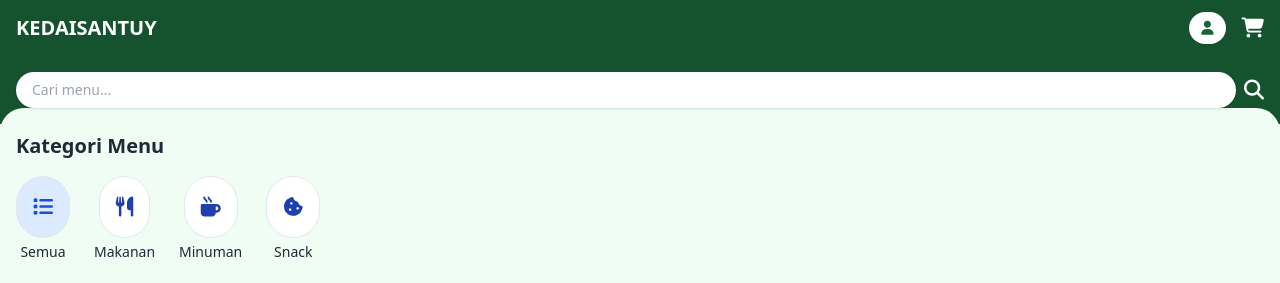
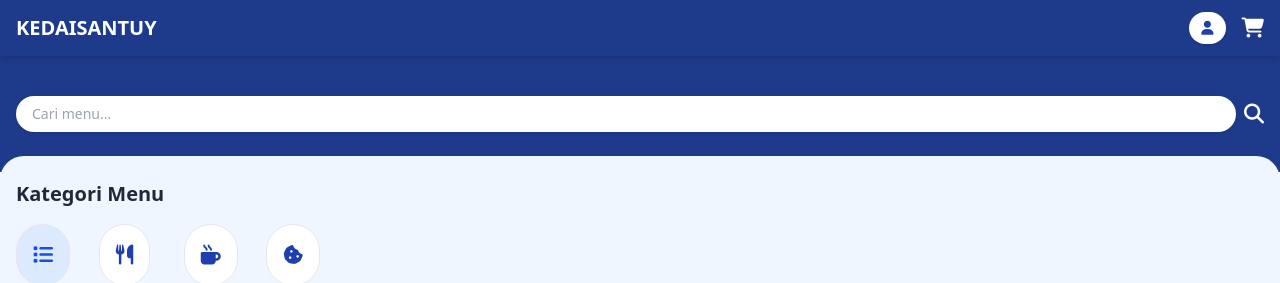
Before and after one commit to firmandwiPS/Iky-Ecommerce, a PHP site: page /crud-firman-php/index.php in a window 1280 px wide. Shown: the top 283 px of the page. Run offline with PHP 8.4, Linux system fonts and the light colour scheme; data comes from the database, SQL or seed files in the repository; some libraries are stand-ins or nearby versions.

Commit message:
benerin ui

```diff
--- a/index.php
+++ b/index.php
@@ -42,13 +42,13 @@ if ($row = mysqli_fetch_assoc($result)) {
     <script src="https://unpkg.com/alpinejs" defer></script>
     <link rel="stylesheet" href="https://cdnjs.cloudflare.com/ajax/libs/font-awesome/6.5.0/css/all.min.css">
 </head>
-<body class="bg-green-50 text-gray-800">
+<body class="bg-blue-50 text-gray-800">
 
 <!-- Navbar -->
-<nav class="bg-green-900 text-white px-4 py-3 flex justify-between items-center">
+<nav class="fixed top-0 left-0 right-0 z-50 bg-blue-900 text-white px-4 py-3 flex justify-between items-center shadow-md">
     <div class="text-xl font-bold">KEDAISANTUY</div>
     <div class="flex items-center gap-4">
-        <a href="login.php" class="bg-white text-green-800 px-3 py-1.5 rounded-full text-sm font-medium shadow">
+        <a href="login.php" class="bg-white text-blue-800 px-3 py-1.5 rounded-full text-sm font-medium shadow">
             <i class="fas fa-user"></i>
         </a>
         <a href="keranjang.php" class="relative">
@@ -60,8 +60,11 @@ if ($row = mysqli_fetch_assoc($result)) {
     </div>
 </nav>
 
+<!-- Spacer untuk konten agar tidak tertutup navbar -->
+<div class="pt-20 pb-6 bg-blue-900">
+
 <!-- Pencarian -->
-<div class="bg-green-900 px-4 py-4">
+<div class="bg-blue-900 px-4 py-4">
     <form method="GET" class="flex items-center gap-2">
         <input
             type="text"
@@ -76,8 +79,12 @@ if ($row = mysqli_fetch_assoc($result)) {
     </form>
 </div>
 
+</div>
+
+
+
 <!-- Kategori -->
-<div class="px-4 py-6 bg-green-50 rounded-t-3xl -mt-4">
+<div class="px-4 py-6 bg-blue-50 rounded-t-3xl -mt-4">
     <h2 class="text-xl font-bold mb-4">Kategori Menu</h2>
     <div class="flex gap-6 overflow-x-auto">
         <a href="index.php?kategori=Semua" class="flex flex-col items-center text-center">
@@ -98,7 +105,7 @@ if ($row = mysqli_fetch_assoc($result)) {
 </div>
 
 <!-- Daftar Menu -->
-<div class="px-4 pb-20 grid grid-cols-1 sm:grid-cols-2 md:grid-cols-3 gap-6 bg-green-50">
+<div class="px-4 pb-20 grid grid-cols-2 sm:grid-cols-2 md:grid-cols-3 gap-4 bg-blue-50">
     <?php if (mysqli_num_rows($menus) > 0): ?>
         <?php while ($menu = mysqli_fetch_assoc($menus)): ?>
             <div
@@ -120,23 +127,43 @@ if ($row = mysqli_fetch_assoc($result)) {
                     }
                 }"
             >
-                <div @click="open = true" class="bg-white rounded-2xl shadow-md overflow-hidden hover:shadow-xl transition cursor-pointer">
-                    <img src="gambar/<?= htmlspecialchars($menu['gambar']); ?>" class="w-full h-48 object-cover">
-                    <div class="p-4">
-                        <h3 class="font-semibold text-green-900 text-base"><?= htmlspecialchars($menu['nama_makanan']); ?></h3>
-                        <p class="text-sm text-gray-500 line-clamp-2"><?= htmlspecialchars($menu['deskripsi']); ?></p>
-                        <p class="text-green-700 font-bold mt-2">Rp <?= number_format($menu['harga'], 0, ',', '.'); ?></p>
+<div
+    @click="open = true"
+    class="bg-white rounded-2xl shadow hover:shadow-lg transition-all duration-200 cursor-pointer overflow-hidden flex flex-col"
+>
+    <img
+        src="gambar/<?= htmlspecialchars($menu['gambar']); ?>"
+        class="w-full h-36 object-cover"
+        alt="<?= htmlspecialchars($menu['nama_makanan']); ?>"
+    >
+    <div class="p-4 flex flex-col flex-grow justify-between">
+        <div>
+            <h3 class="font-semibold text-blue-900 text-base line-clamp-1">
+                <?= htmlspecialchars($menu['nama_makanan']); ?>
+            </h3>
+            <p class="text-sm text-gray-500 mt-1 line-clamp-2">
+                <?= htmlspecialchars($menu['deskripsi']); ?>
+            </p>
+        </div>
+        <p class="text-blue-700 font-bold text-sm mt-3">
+            Rp <?= number_format($menu['harga'], 0, ',', '.'); ?>
+        </p>
     </div>
 </div>
+
 
                 <!-- Modal -->
                 <div
                         x-show="open"
+                        x-transition:enter="transition ease-out duration-300"
+                        x-transition:enter-start="opacity-0 translate-y-20"
+                        x-transition:enter-end="opacity-100 translate-y-0"
+                        x-transition:leave="transition ease-in duration-200"
+                        x-transition:leave-start="opacity-100 translate-y-0"
+                        x-transition:leave-end="opacity-0 translate-y-20"
                         @keydown.escape.window="open = false"
                         @click.outside="open = false"
                         class="fixed inset-0 z-50 bg-black bg-opacity-40 flex items-end justify-center"
-                    x-transition
-                    style="display: none;"
                     >
                     <div class="bg-white w-full max-w-md p-6 rounded-t-3xl">
                         <div class="flex justify-between items-center mb-3">
@@ -156,7 +183,7 @@ if ($row = mysqli_fetch_assoc($result)) {
                                 <input type="number" name="jumlah" x-model="jumlah" min="1" class="text-xl w-20 text-center border rounded p-2" required>
                                 <button type="button" @click="jumlah++" class="bg-gray-200 text-xl w-10 h-10 rounded-full">+</button>
                             </div>
-                            <button type="submit" class="bg-green-700 text-white py-2 rounded-lg hover:bg-green-800 transition">
+                            <button type="submit" class="bg-blue-700 text-white py-2 rounded-lg hover:bg-blue-800 transition">
                                 Tambah ke Keranjang
                             </button>
                         </form>
@@ -172,21 +199,19 @@ if ($row = mysqli_fetch_assoc($result)) {
 <!-- Notifikasi -->
 <div
     x-data="{ showNotif: false }"
-    x-init="
-        if (localStorage.getItem('notif_keranjang')) {
+    x-init="if (localStorage.getItem('notif_keranjang')) {
         showNotif = true;
         setTimeout(() => {
             showNotif = false;
             localStorage.removeItem('notif_keranjang');
         }, 2000);
-        }
-    "
+    }"
     x-show="showNotif"
     x-transition
     class="fixed bottom-6 inset-x-0 flex justify-center z-50"
     style="display: none;"
 >
-    <div class="bg-green-600 text-white py-2 px-4 rounded-lg shadow-lg">
+    <div class="bg-blue-600 text-white py-2 px-4 rounded-lg shadow-lg">
         ✅ Menu berhasil ditambahkan ke keranjang!
     </div>
 </div>
```
Also changed, not shown: keranjang.php (+5 -5 lines). Lines whose indentation alone changed are shown as unchanged.
